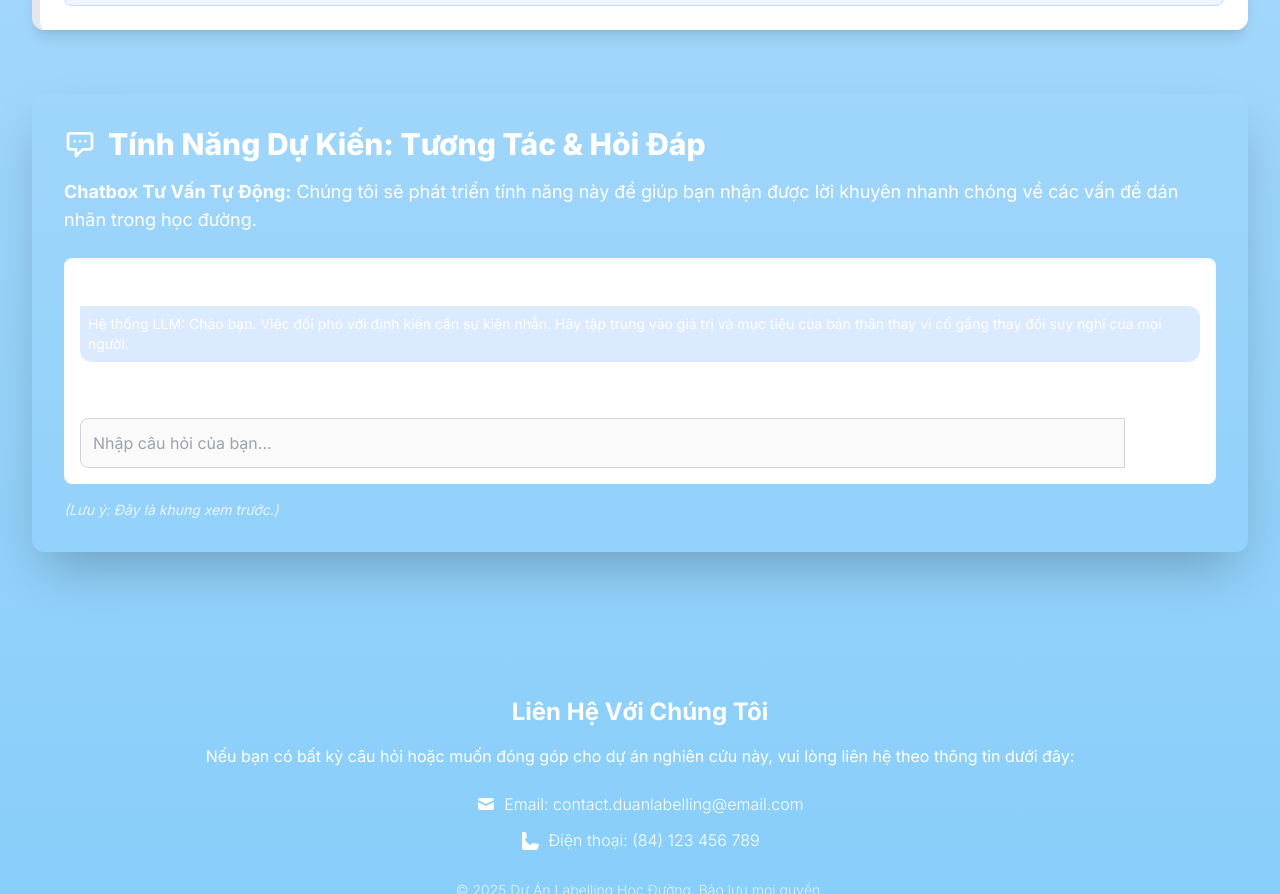
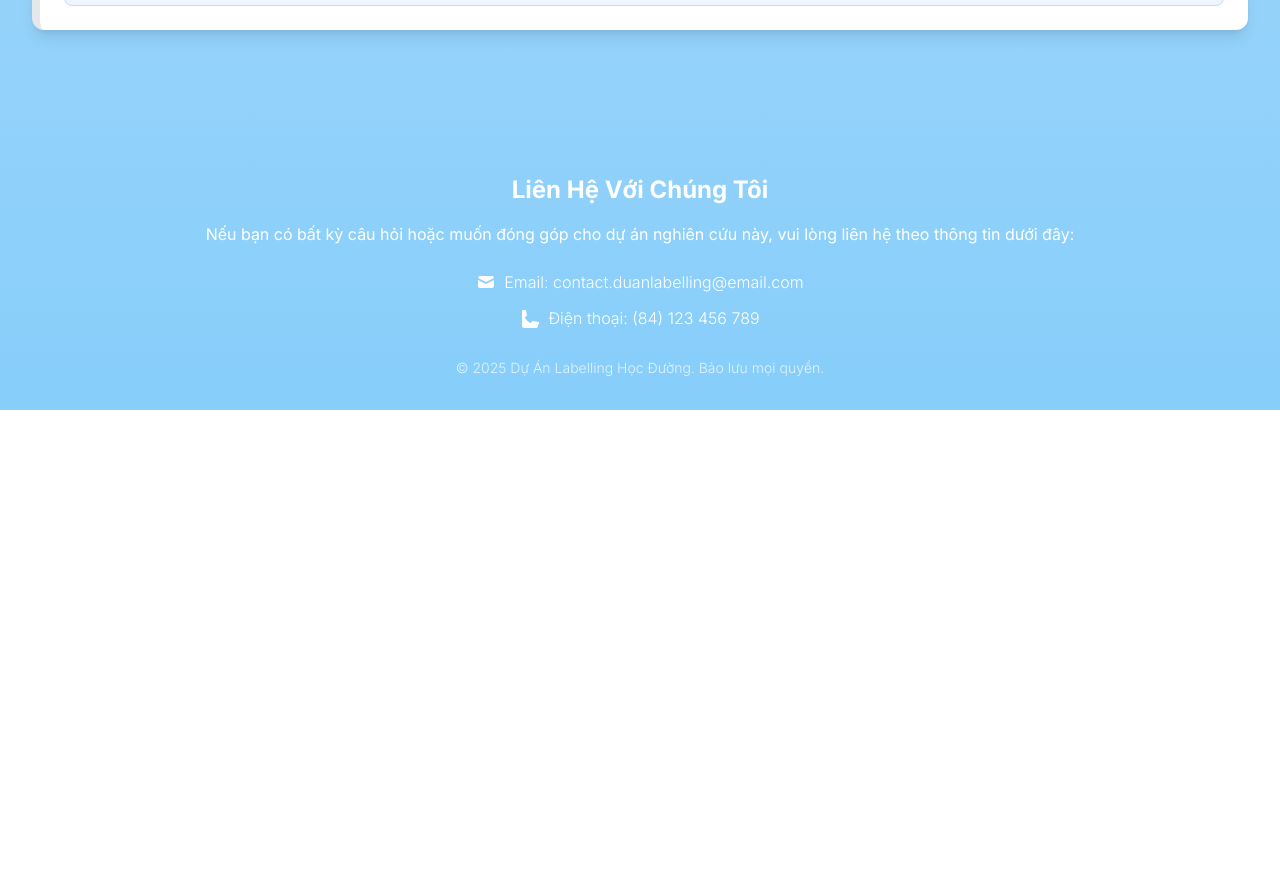
Before and after one commit to Sthlikeher/Labelling, a plain HTML site: page index.html in a window 1280 px wide. Shown: the part 2596-3490 px from the top of the page. After the commit the page ends 3006 px from the top, so only its background shows below. Drawn offline with nearby package versions, Linux system fonts and the light colour scheme; some packages are replaced by stand-ins of ours; a script that the page names is missing.

Commit message:
Remove mock chatbox section and related content from index.html

```diff
--- a/index.html
+++ b/index.html
@@ -243,52 +243,6 @@
         </div>
       </div>
     </section>
-
-    <!-- PHẦN MỚI: CHATBOX GIẢ ĐỊNH -->
-    <section id="mock-chat" class="mt-16 p-8 bg-secondary-gray rounded-xl shadow-2xl text-white">
-      <h3 class="text-3xl font-extrabold mb-4 text-accent-yellow flex items-center">
-        <svg class="w-8 h-8 mr-3" fill="none" stroke="currentColor" viewBox="0 0 24 24"
-          xmlns="http://www.w3.org/2000/svg">
-          <path stroke-linecap="round" stroke-linejoin="round" stroke-width="2"
-            d="M8 10h.01M12 10h.01M16 10h.01M9 16H5a2 2 0 01-2-2V6a2 2 0 012-2h14a2 2 0 012 2v8a2 2 0 01-2 2h-5l-5 5v-5z">
-          </path>
-        </svg>
-        Tính Năng Dự Kiến: Tương Tác & Hỏi Đáp
-      </h3>
-      <p class="mb-6 text-lg">
-        <span class="font-bold">Chatbox Tư Vấn Tự Động:</span> Chúng tôi sẽ
-        phát triển tính năng này để giúp bạn nhận được lời khuyên nhanh chóng
-        về các vấn đề dán nhãn trong học đường.
-      </p>
-
-      <!-- Khung Chat Giả -->
-      <div class="bg-white p-4 rounded-lg shadow-inner">
-        <div class="h-32 overflow-y-auto text-secondary-gray space-y-3 mb-4 text-sm">
-          <p class="text-right text-primary-blue font-medium">
-            Bạn: Làm thế nào để đối phó với định kiến?
-          </p>
-          <div class="flex">
-            <span class="p-2 bg-blue-100 rounded-xl rounded-tl-none max-w-3/4">
-              Hệ thống LLM: Chào bạn. Việc đối phó với định kiến cần sự kiên
-              nhẫn. Hãy tập trung vào giá trị và mục tiêu của bản thân thay vì
-              cố gắng thay đổi suy nghĩ của mọi người.
-            </span>
-          </div>
-        </div>
-        <div class="flex">
-          <input type="text" placeholder="Nhập câu hỏi của bạn..." disabled
-            class="flex-grow p-3 border border-gray-300 rounded-l-lg focus:outline-none placeholder-gray-400 text-gray-700" />
-          <button disabled
-            class="bg-accent-yellow text-secondary-gray font-bold px-6 rounded-r-lg hover:bg-yellow-400 transition duration-300 cursor-not-allowed">
-            Gửi
-          </button>
-        </div>
-      </div>
-      <p class="text-sm mt-4 italic opacity-80">
-        (Lưu ý: Đây là khung xem trước.)
-      </p>
-    </section>
-    <!-- KẾT THÚC PHẦN MỚI -->
   </main>
 
   <!-- Phần Liên Hệ (Footer) -->
```
